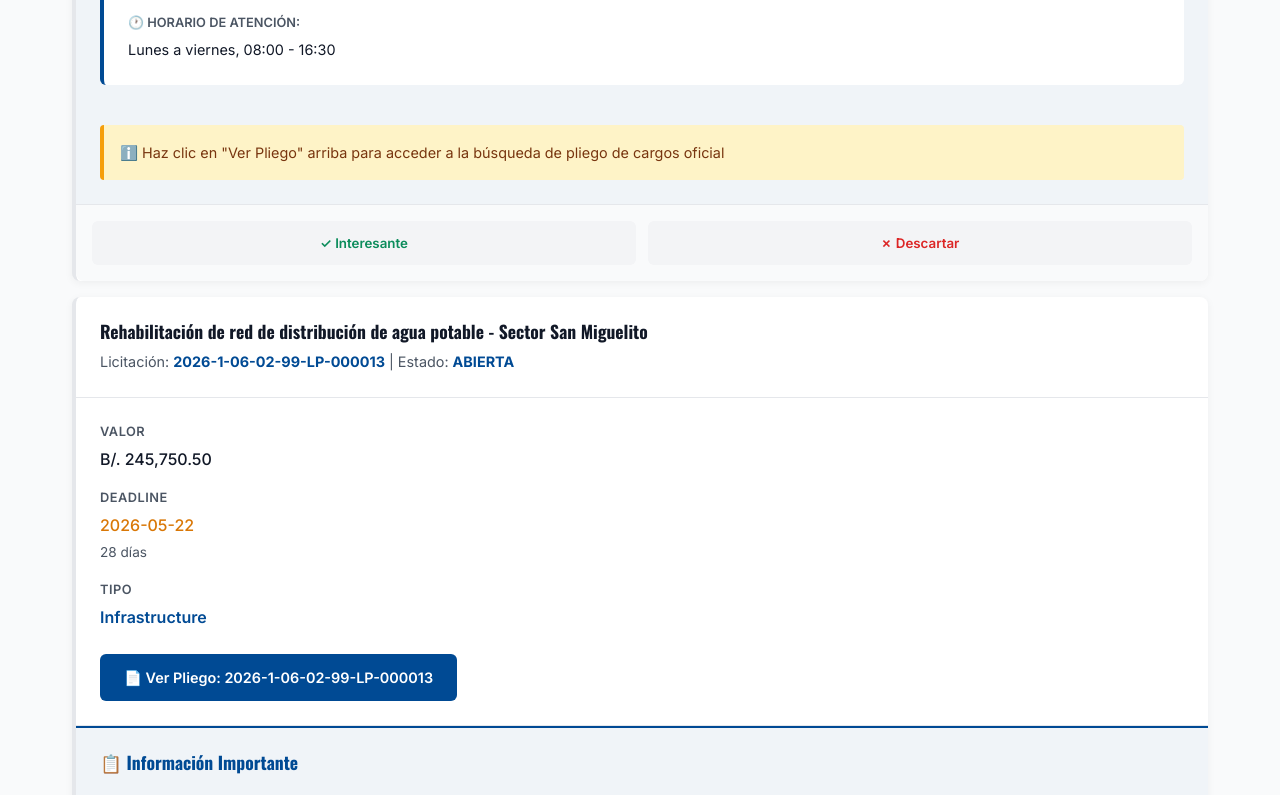
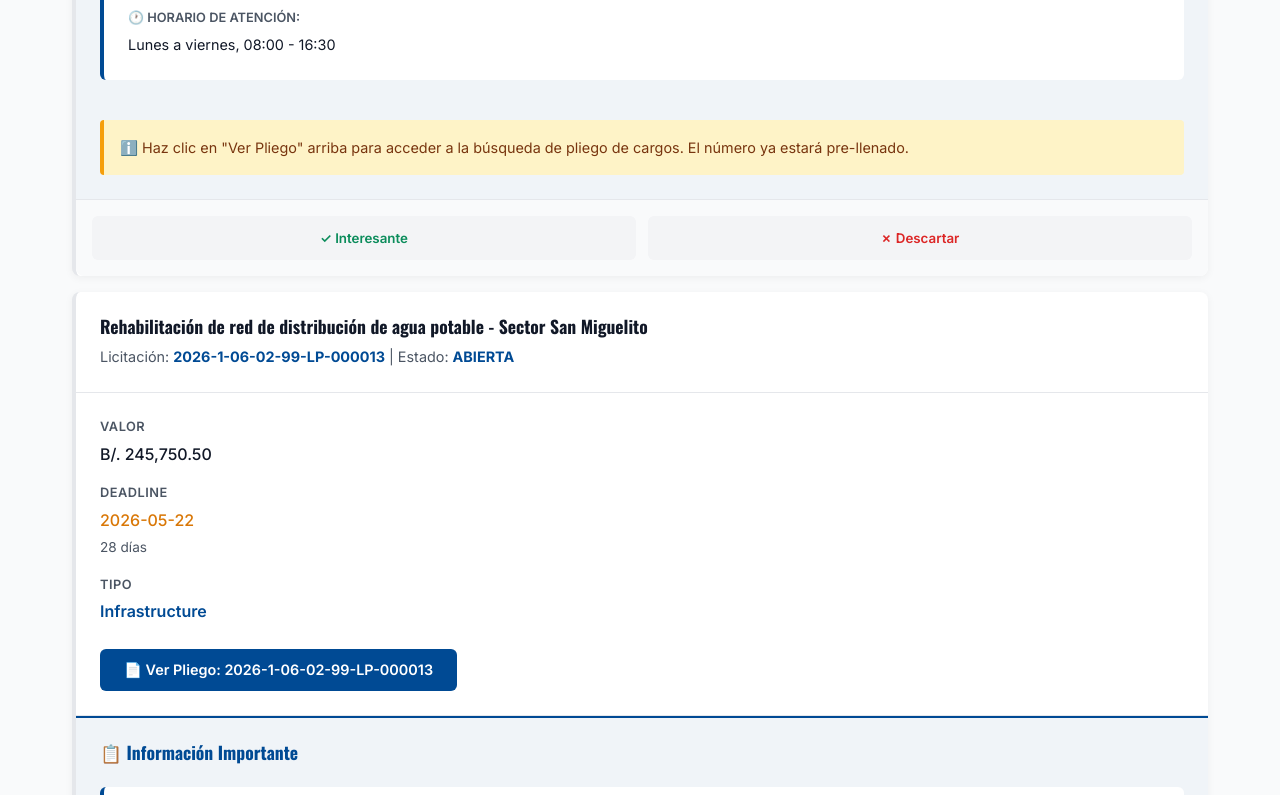
Before and after one commit to MbethencourtM4X/advance-research, a Next.js app: page /tenders in a window 1280 px wide. Shown: the part 2183-2978 px from the top of the page. Built offline with nearby package versions, Linux system fonts and the light colour scheme.

Commit message:
Fix: Pre-fill tender número in search form using form submission

```diff
--- a/app/tenders/page.js
+++ b/app/tenders/page.js
@@ -120,9 +120,23 @@ export default function TendersPage() {
   const filtered = getFilteredTenders();
   const urgentCount = filtered.filter(t => t.daysRemaining < 7).length;
 
-  // Helper function to build búsqueda pliego link with tender number
-  const getBusquedaPliegoUrl = (tenderNumber) => {
-    return `https://www.panamacompra.gob.pa/inicio/portal-interno/#/proceso/busqueda-avanzada?numero=${encodeURIComponent(tenderNumber)}`;
+  // Create a form that submits to panamacompra with pre-filled número
+  const handleSearchPliego = (tenderNumber) => {
+    // Create hidden form and submit
+    const form = document.createElement('form');
+    form.method = 'GET';
+    form.action = 'https://www.panamacompra.gob.pa/inicio/portal-interno/#/proceso/busqueda-avanzada';
+    form.target = '_blank';
+
+    const input = document.createElement('input');
+    input.type = 'hidden';
+    input.name = 'numero';
+    input.value = tenderNumber;
+
+    form.appendChild(input);
+    document.body.appendChild(form);
+    form.submit();
+    document.body.removeChild(form);
   };
 
   return (
@@ -289,14 +303,12 @@ export default function TendersPage() {
                   </div>
 
                   <div className="tender-cta">
-                    <a
-                      href={getBusquedaPliegoUrl(tender.fullId)}
-                      target="_blank"
-                      rel="noopener noreferrer"
+                    <button
+                      onClick={() => handleSearchPliego(tender.fullId)}
                       className="btn-link"
                     >
                       📄 Ver Pliego: {tender.fullId}
-                    </a>
+                    </button>
                   </div>
                 </div>
 
@@ -375,7 +387,7 @@ export default function TendersPage() {
                     </div>
 
                     <div className="pliego-note">
-                      ℹ️ Haz clic en "Ver Pliego" arriba para acceder a la búsqueda de pliego de cargos oficial
+                      ℹ️ Haz clic en "Ver Pliego" arriba para acceder a la búsqueda de pliego de cargos. El número ya estará pre-llenado.
                     </div>
                   </div>
                 </div>
@@ -468,7 +480,7 @@ export default function TendersPage() {
         .info-item .days { font-size: 0.85rem; color: var(--text-secondary); }
         .info-item .category { text-transform: capitalize; color: var(--primary); font-weight: 600; }
         .tender-cta { margin-bottom: 0; }
-        .btn-link { display: inline-block; padding: 0.75rem 1.5rem; background: var(--primary); color: white; border-radius: 6px; text-decoration: none; font-weight: 600; transition: all 0.2s; font-size: 0.9rem; }
+        .btn-link { display: inline-block; padding: 0.75rem 1.5rem; background: var(--primary); color: white; border-radius: 6px; text-decoration: none; font-weight: 600; transition: all 0.2s; font-size: 0.9rem; border: none; cursor: pointer; }
         .btn-link:hover { background: #003370; transform: translateY(-2px); box-shadow: 0 4px 12px rgba(0, 74, 148, 0.25); }
 
         /* PLIEGO ALWAYS VISIBLE */
```
